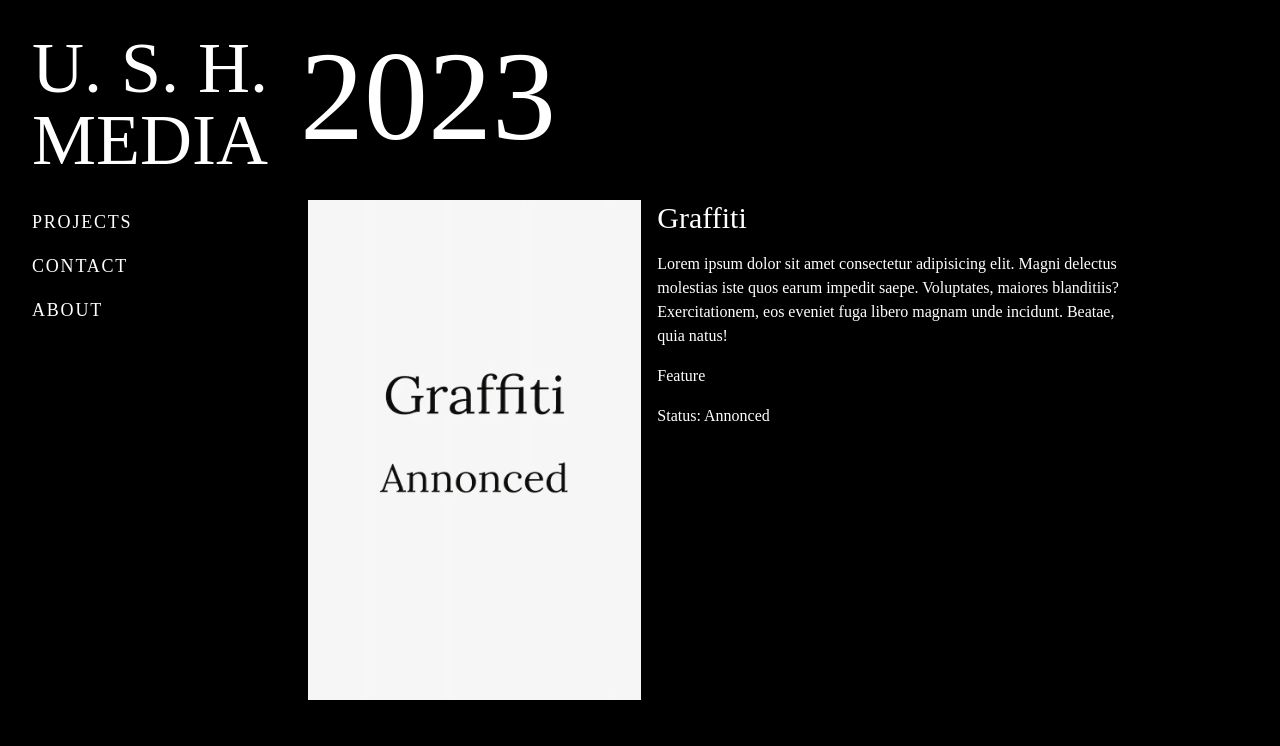
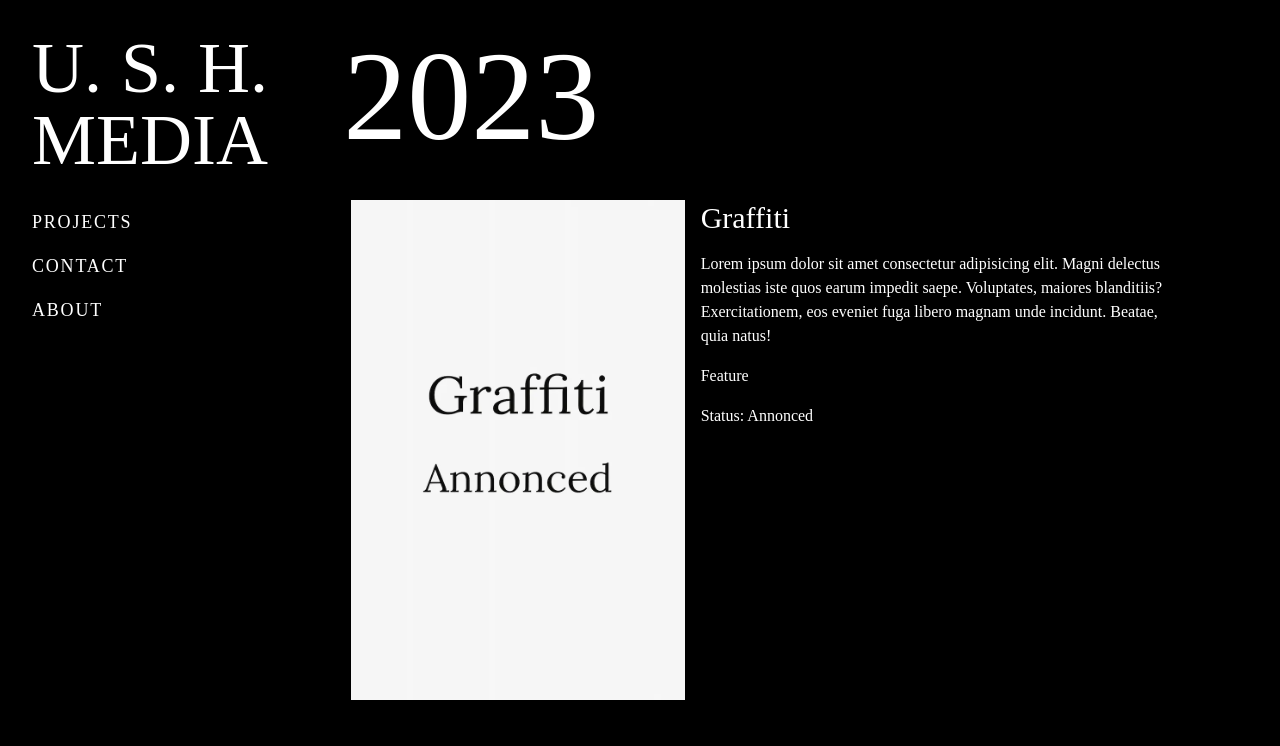
Before and after one commit to jona6893/productioncompany, a Next.js app: page /projects in a window 1280 px wide. Shown: the top 746 px of the page. Built offline with nearby package versions, Linux system fonts and the light colour scheme.

Commit message:
project centered

```diff
--- a/src/app/projects/page.jsx
+++ b/src/app/projects/page.jsx
@@ -56,7 +56,7 @@ function ProjectsPage() {
   const years = ["2019", "2020", "2021", "2022", "2023"];
 
   return (
-    <div className="pageSection">
+    <div className="pageSection w-fit mx-auto">
       {years.reverse().map((year) => (
         <>
           <h2 className="text-9xl pb-4 md:px-4">{year}</h2>
```
